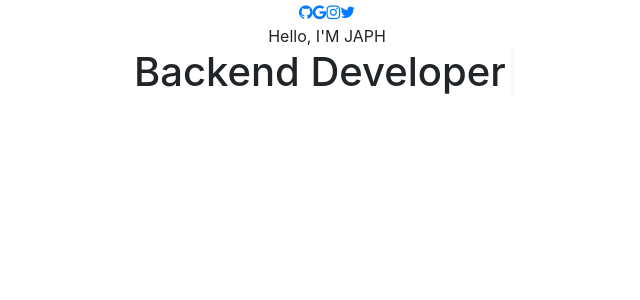
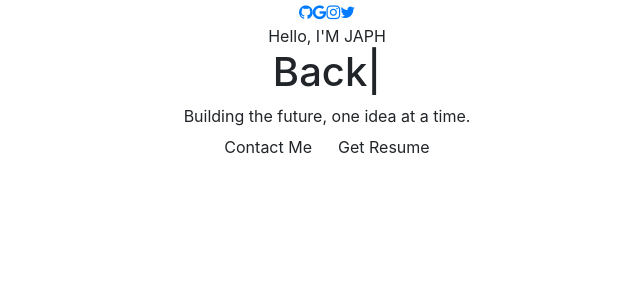
Before and after one commit to japhdev/client, a React (Create React App) app: page / in a window 1280 px wide. Shown: the top 300 px of the page, without its empty margins (313-953 px from the left). Built offline with nearby package versions, Linux system fonts and the light colour scheme; a web font is replaced by a local one.

Commit message:
Add contact section and resume download to the Profile component

```diff
--- a/src/PorfolioContainer/Home/Profile.js
+++ b/src/PorfolioContainer/Home/Profile.js
@@ -46,7 +46,19 @@
                                 />
 
                             </h1>
+                            <span className="profile-role-tagline">
+                                Building the future, one idea at a time.
+                            </span>
                         </span>
+                    </div>
+                    <div className="profile-options">
+                        <button className="btn primary-btn">
+                            {""}
+                            Contact Me {" "}
+                        </button>
+                        <a href="CurriculumVitae.pdf" download="Josue Alan Pablo Hernandez.pdf">
+                            <button className="btn highlighted-btn">Get Resume</button>
+                        </a>
                     </div>
                 </div>
             </div>
```
